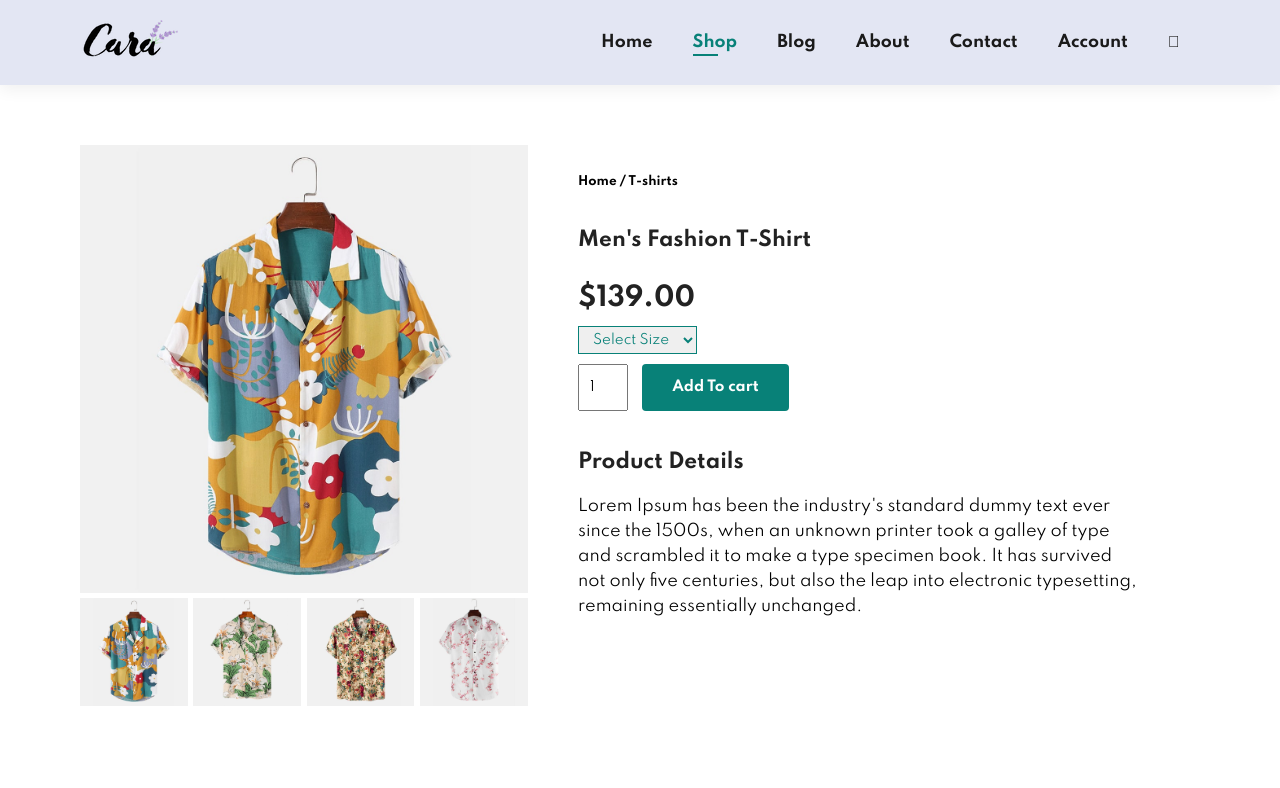
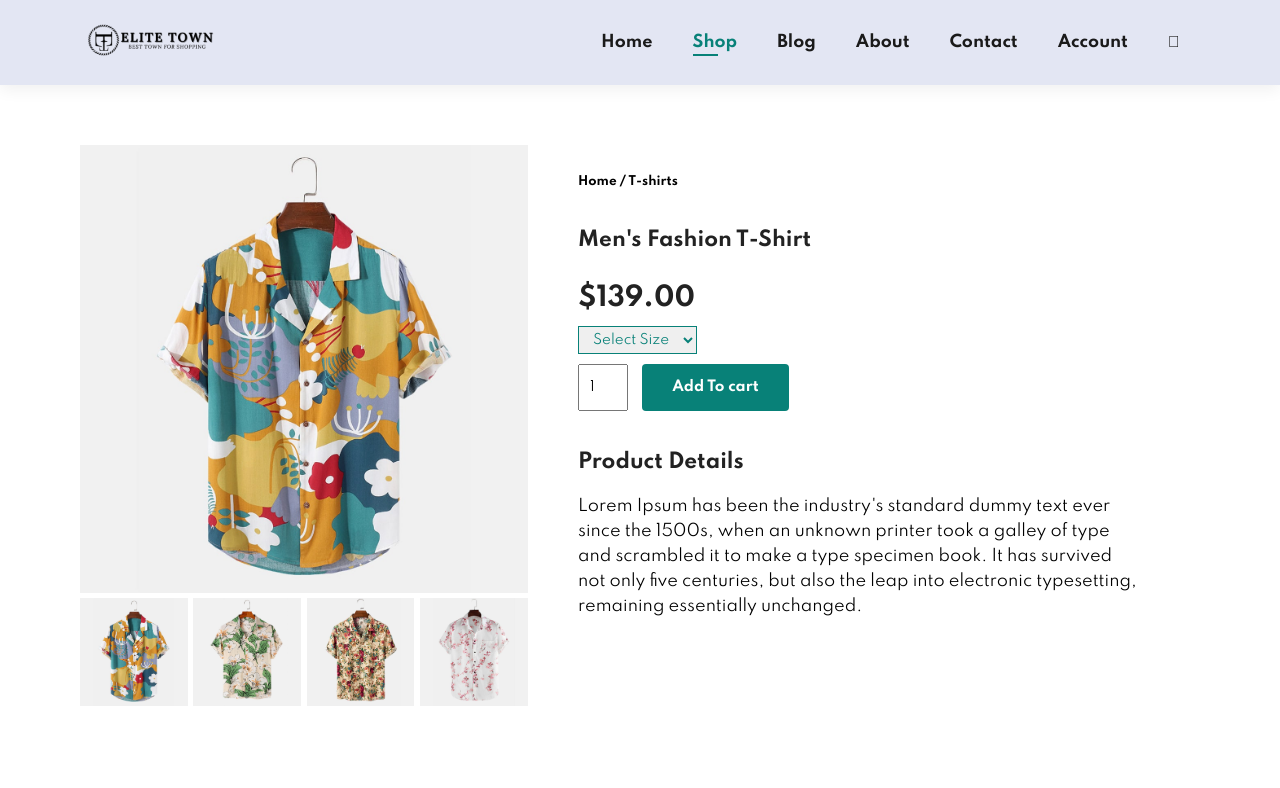
Before and after one commit to Tanvir477/ecommerce-site-for-elitetown, a plain HTML site: page sproduct.html in a window 1280 px wide. Shown: the top 788 px of the page. Drawn offline with Linux system fonts and the light colour scheme; a script that the page names is missing.

Commit message:
some edit

```diff
--- a/sproduct.html
+++ b/sproduct.html
@@ -4,14 +4,14 @@
     <meta charset="UTF-8">
     <meta http-equiv="X-UA-Compatible" content="IE=edge">
     <meta name="viewport" content="width=device-width, initial-scale=1.0">
-    <title>Tech2etc Ecommerce Tutorial</title>
+    <title>Elite Town Products</title>
     <link rel="stylesheet" href="style.css">
     <link rel="stylesheet" href="https://pro.fontawesome.com/releases/v5.10.0/css/all.css"/>
 </head>
 <body>
 
     <section id="header">
-        <a href="#"><img src="img/logo.png" alt=""></a>
+        <a href="#"><img src="img/logoelite.png"  width="140px" height="40px" alt=""></a>
 
         <div>
             <ul id="navbar">
```
Also changed, not shown: Shop.html (+2 -3 lines), about.html (+2 -2 lines), blog.html (+2 -2 lines), index.html (+2 -2 lines), img/logoelite.png (added).
